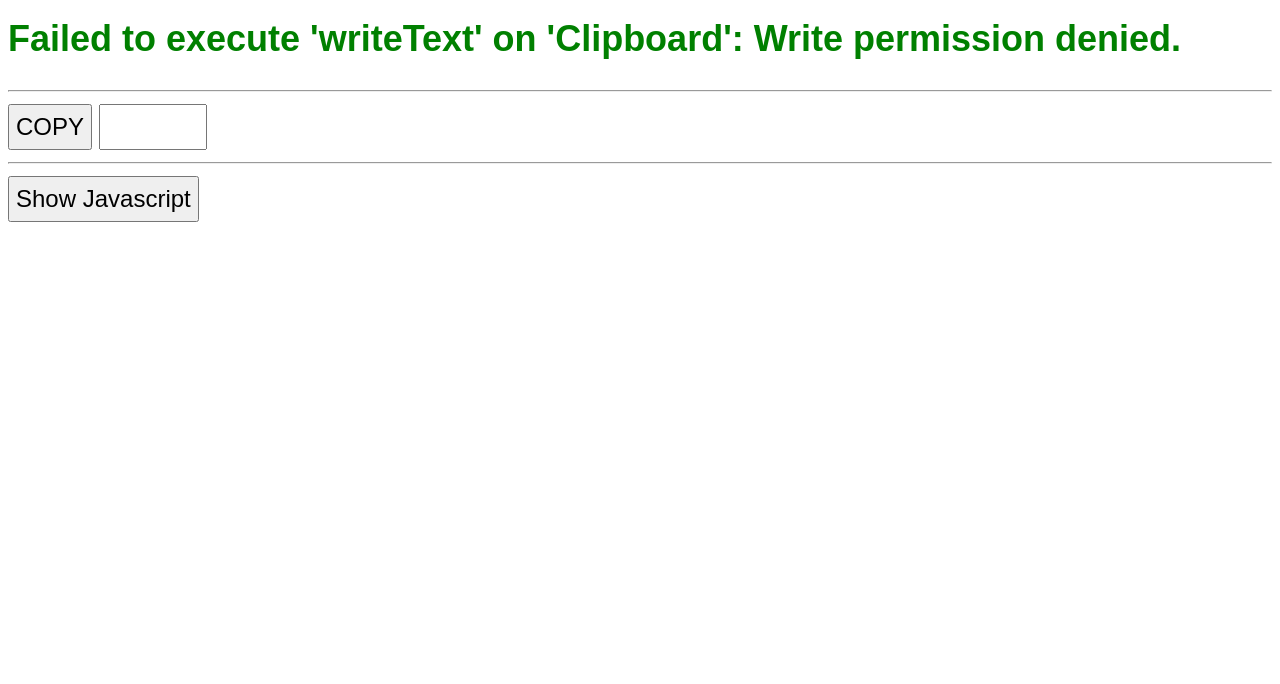
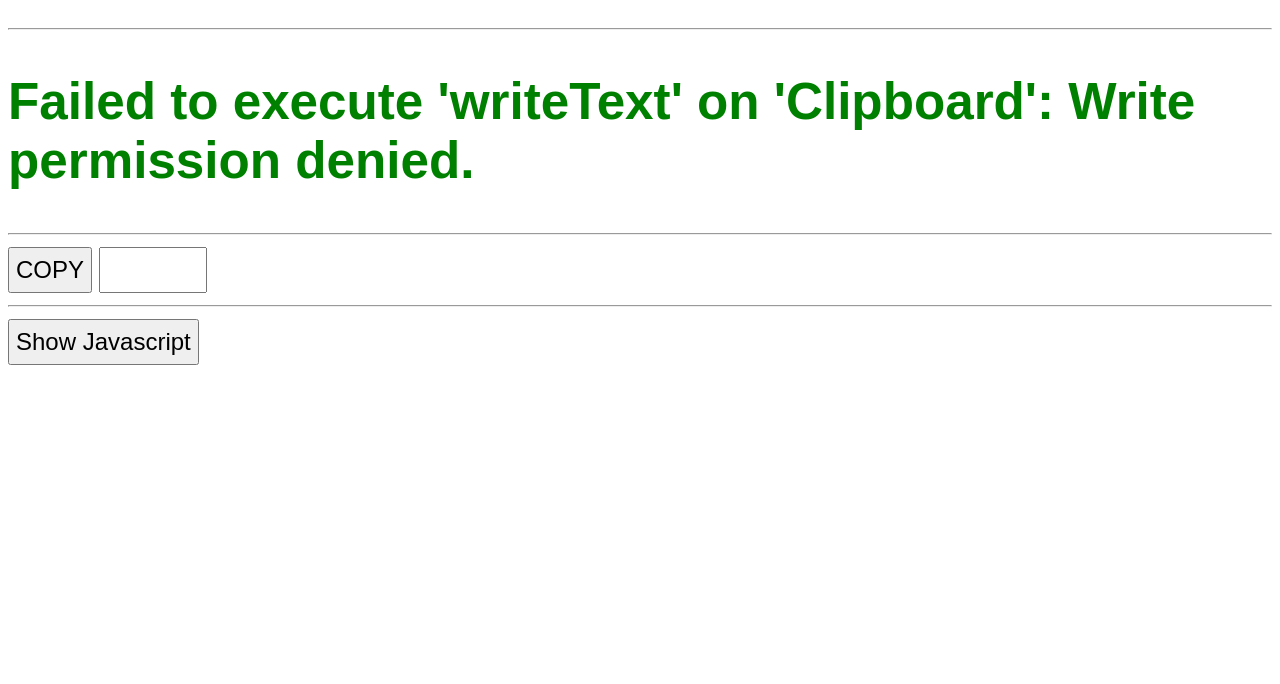
Before and after one commit to rw251/clipboard-execCommand, a website: page index.html in a window 1280 px wide. Shown: the part 116-800 px from the top of the page. Drawn offline with Linux system fonts and the light colour scheme.

Commit message:
Dynamic title size

```diff
--- a/index.html
+++ b/index.html
@@ -12,6 +12,8 @@
     body { font-family: sans-serif; font-size: 24px; }
 
     button, input { line-height: 40px; font-size: 24px; text-align: center; }
+
+    h2 { font-size: 4vw }
 
     input { width: 100px; }
 
```
